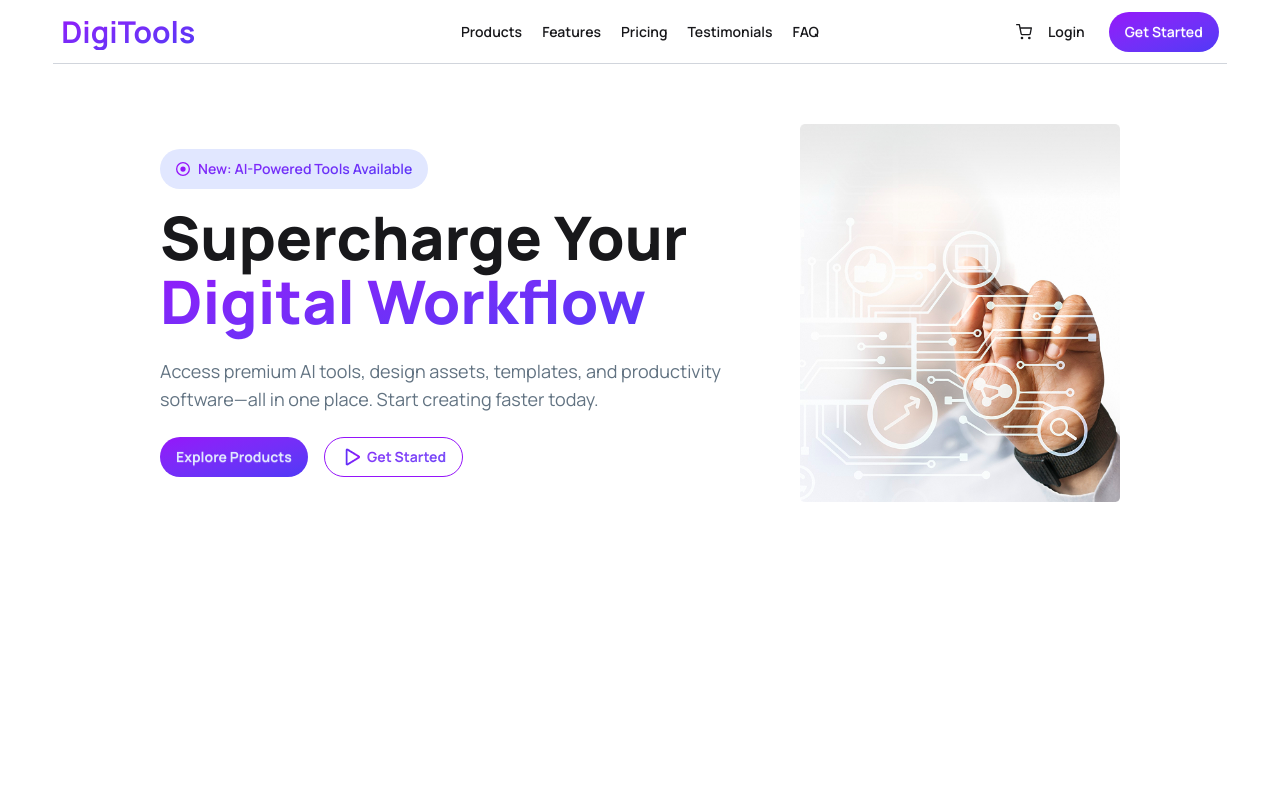
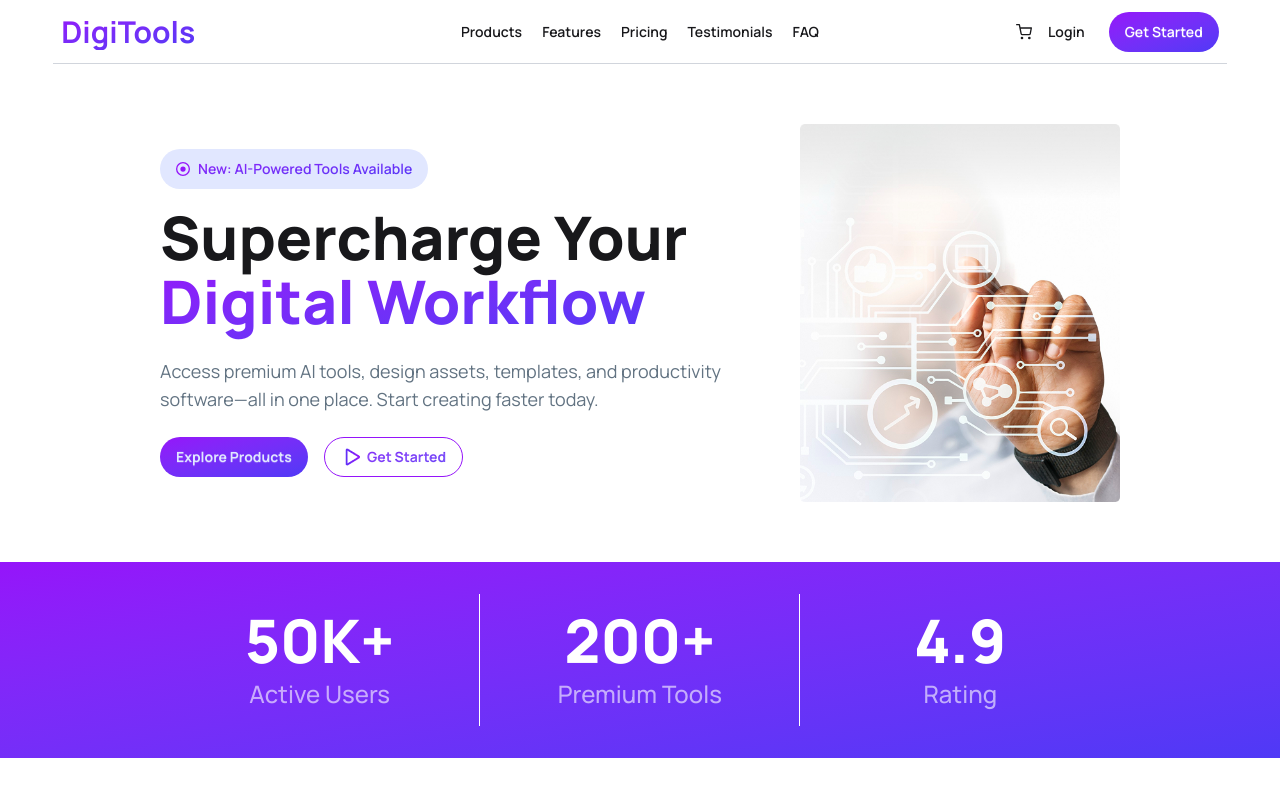
Before and after one commit to sagorteasc/PH-Assignment-06, a React (Vite) app: page / in a window 1280 px wide. Shown: the top 796 px of the page. Built offline with nearby package versions, Linux system fonts and the light colour scheme.

Commit message:
add status section

```diff
--- a/src/App.jsx
+++ b/src/App.jsx
@@ -1,5 +1,6 @@
 import Banner from "./components/Banner/Banner"
 import NavBar from "./components/NavBar/NavBar"
+import Status from "./components/Status/Status"
 
 function App() {
   return (
@@ -7,6 +8,7 @@ function App() {
       <div className="max-w-400 mx-auto">
         <NavBar></NavBar>
         <Banner></Banner>
+        <Status></Status>
       </div>
     </>
   )
--- /dev/null
+++ b/src/components/Status/Status.jsx
@@ -0,0 +1,26 @@
+const Status = () => {
+    return (
+        <div className="bg-linear-to-tl from-[#4F39F6] to-[#9514FA]">
+            <div className="text-white stats flex flex-col justify-center items-center mb-20 w-3/4 mx-auto py-8 md:flex-row">
+
+                <div className="stat border-white border-b border-r-0 text-center md:border-r md:border-b-0">
+                    <div className="font-extrabold text-6xl mb-2">50K+</div>
+                    <div className="font-medium text-2xl opacity-60">Active Users</div>
+                </div>
+
+                <div className="stat border-white border-b border-r-0 text-center md:border-r md:border-b-0">
+                    <div className="font-extrabold text-6xl mb-2">200+</div>
+                    <div className="font-medium text-2xl opacity-60">Premium Tools</div>
+                </div>
+
+                <div className="stat border-none text-center">
+                    <div className="font-extrabold text-6xl mb-2">4.9</div>
+                    <div className="font-medium text-2xl opacity-60">Rating</div>
+                </div>
+
+            </div>
+        </div>
+    );
+};
+
+export default Status;
```
